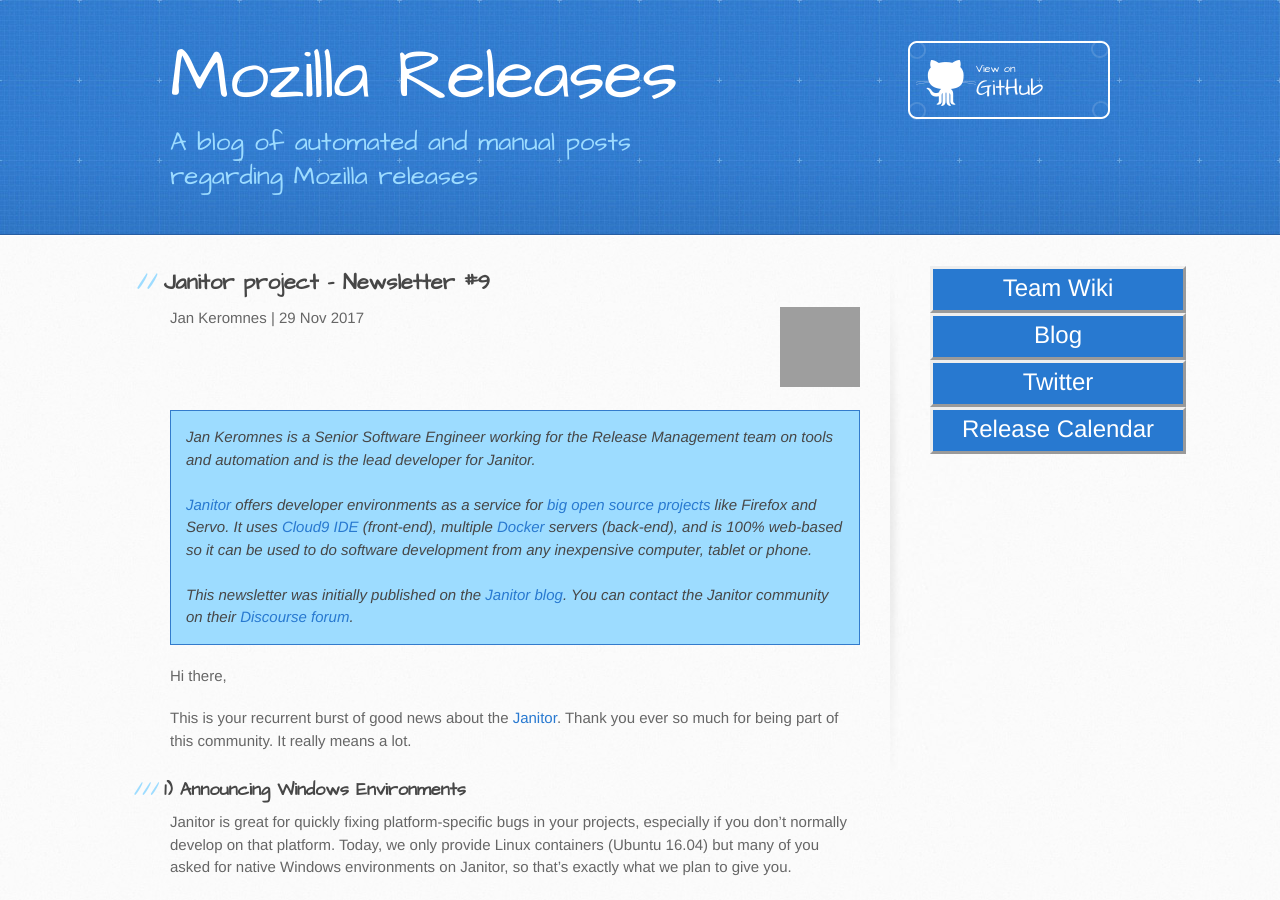
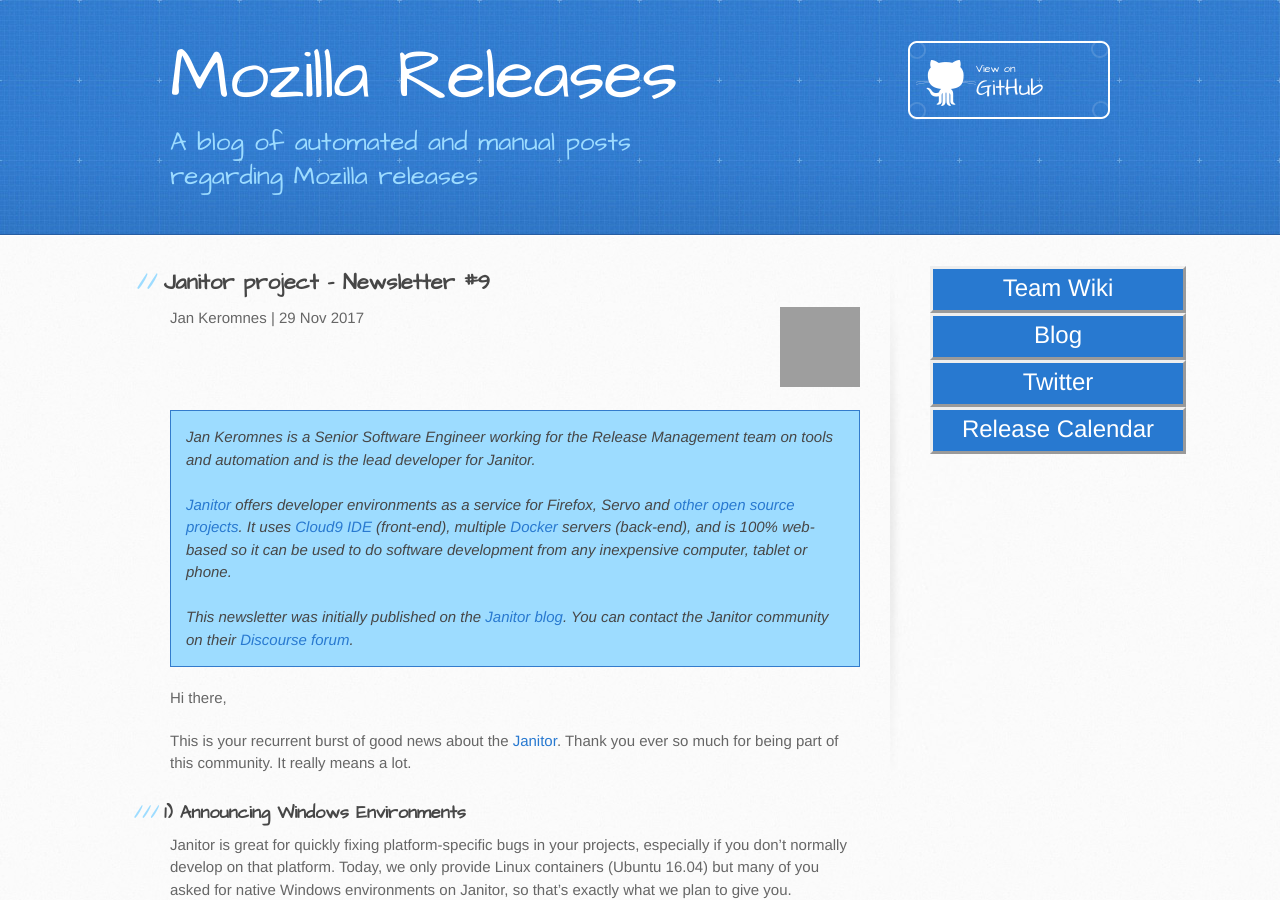
Before and after one commit to mozilla/release-blog, a Jekyll site: the page built from _posts/2017-11-28-janitor-newsletter-9.md, in a window 1280 px wide and 900 px high. Built offline with Jekyll 4.4.1, drawn with Linux system fonts in a browser that asks for light colours; grey boxes are pictures that could not be loaded.

Commit message:
Description update for Janitor (#33)

```diff
--- a/_posts/2017-11-28-janitor-newsletter-9.md
+++ b/_posts/2017-11-28-janitor-newsletter-9.md
@@ -7,7 +7,7 @@
 ---
 
 {:.postheader}
-Jan Keromnes is a Senior Software Engineer working for the Release Management team on tools and automation and is the lead developer for Janitor.<br><br>[Janitor](https://janitor.technology/) offers developer environments as a service for [big open source projects](https://janitor.technology/projects/) like Firefox and Servo. It uses [Cloud9 IDE](https://c9.io/) (front-end), multiple [Docker](https://www.docker.com/) servers (back-end), and is 100% web-based so it can be used to do software development from any inexpensive computer, tablet or phone.<br><br>This newsletter was initially published on the [Janitor blog](https://janitor.technology/blog/#janitor-news-9). You can contact the Janitor community on their [Discourse forum](https://discourse.janitor.technology/).
+Jan Keromnes is a Senior Software Engineer working for the Release Management team on tools and automation and is the lead developer for Janitor.<br><br>[Janitor](https://janitor.technology/) offers developer environments as a service for Firefox, Servo and [other open source projects](https://janitor.technology/projects/). It uses [Cloud9 IDE](https://c9.io/) (front-end), multiple [Docker](https://www.docker.com/) servers (back-end), and is 100% web-based so it can be used to do software development from any inexpensive computer, tablet or phone.<br><br>This newsletter was initially published on the [Janitor blog](https://janitor.technology/blog/#janitor-news-9). You can contact the Janitor community on their [Discourse forum](https://discourse.janitor.technology/).
 
 Hi there,
 
```
